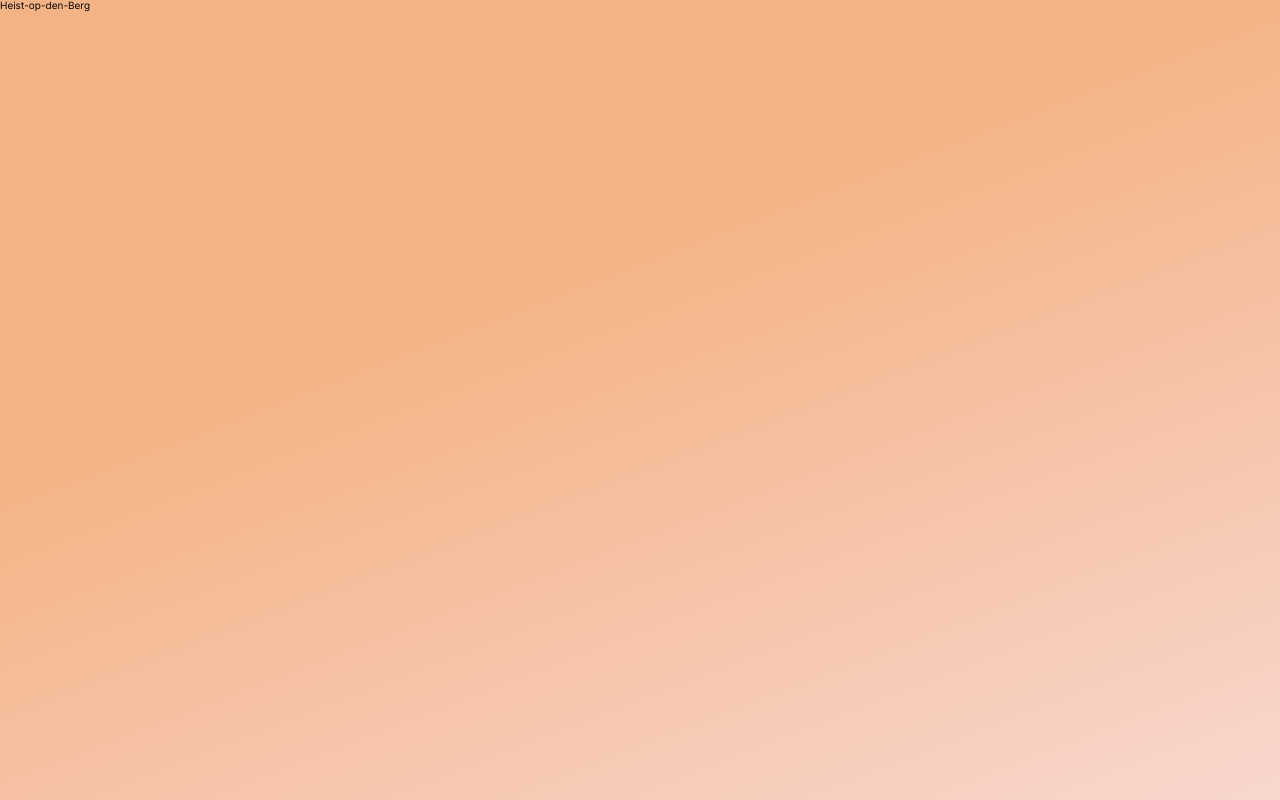
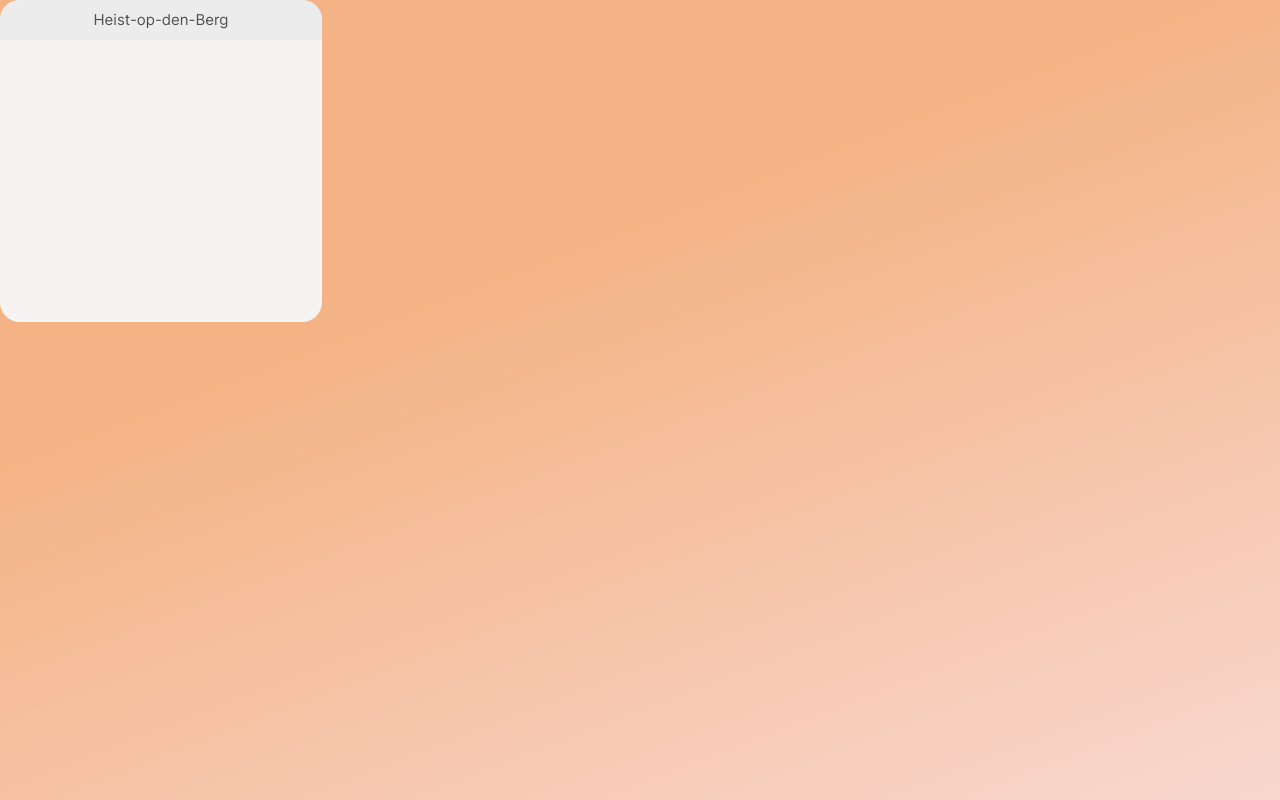
Before and after one commit to GreetVdL/iWeather, a plain HTML site: page index.html in a window 1280 px wide. Drawn offline with Linux system fonts and the light colour scheme.

Commit message:
berg images added

```diff
--- a/css/index.css
+++ b/css/index.css
@@ -45,11 +45,15 @@ html {
   --red: #f22556;
   --darkerrorange: #f4b385;
   --lighterorange: #f9d7cf;
+  --cardwhite: #f5f4f3;
+  --cardgrey: #edecec;
+  --text: #505050;
 }
 
 body {
   background-color: var(--bodycolor);
   font-family: Inter;
+  color: var(--text);
 }
 
 #container {
@@ -63,4 +67,26 @@ body {
   );
 }
 
+/* card styles */
+
+.card {
+  background-color: var(--cardwhite);
+  border-radius: 20px;
+}
+
+.card__header {
+  height: 40px;
+  background-color: var(--cardgrey);
+  border-top-left-radius: 20px;
+  border-top-right-radius: 20px;
+  font-size: 1.5rem;
+  text-align: center;
+  line-height: 40px;
+}
+
 /* Photo section */
+
+#photo {
+  width: 322px;
+  height: 322px;
+}
--- a/index.html
+++ b/index.html
@@ -9,8 +9,8 @@
   </head>
   <body>
     <div id="container">
-      <section id="photo">
-        <header>Heist-op-den-Berg</header>
+      <section id="photo" class="card">
+        <header class="card__header">Heist-op-den-Berg</header>
         <div></div>
       </section>
     </div>
```
Also changed, not shown: images/heist-large.jpg (added), images/heist-small.jpg (added).
